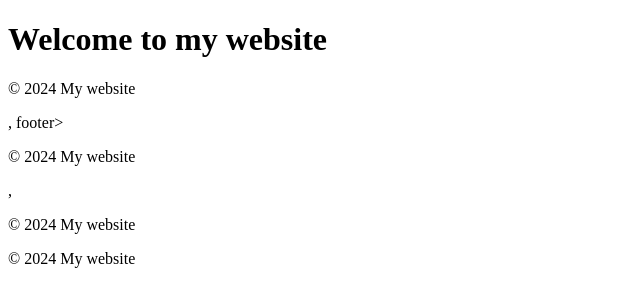
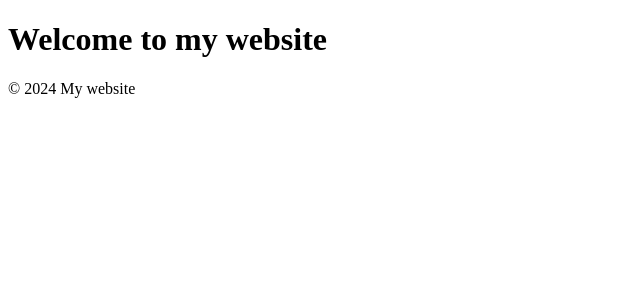
Before and after one commit to garima1kafle/PGS, a plain HTML site: page index.html in a window 1280 px wide. Shown: the whole page, without its empty margins (0-640 px from the left). Drawn offline with Linux system fonts and the light colour scheme.

Commit message:
Resolve Merge Conflict

```diff
--- a/index.html
+++ b/index.html
@@ -7,7 +7,5 @@
 		<h1> Welcome to my website </h1>
 	</body>
 </html>
-<footer><p>&copy; 2024 My website</p>, footer>
-<footer><p>&copy; 2024 My website</p>, <footer>
+
 <footer><p>&copy; 2024 My website</p> <footer>
-<footer><p>&copy; 2024 My website</p> <footer>
```
